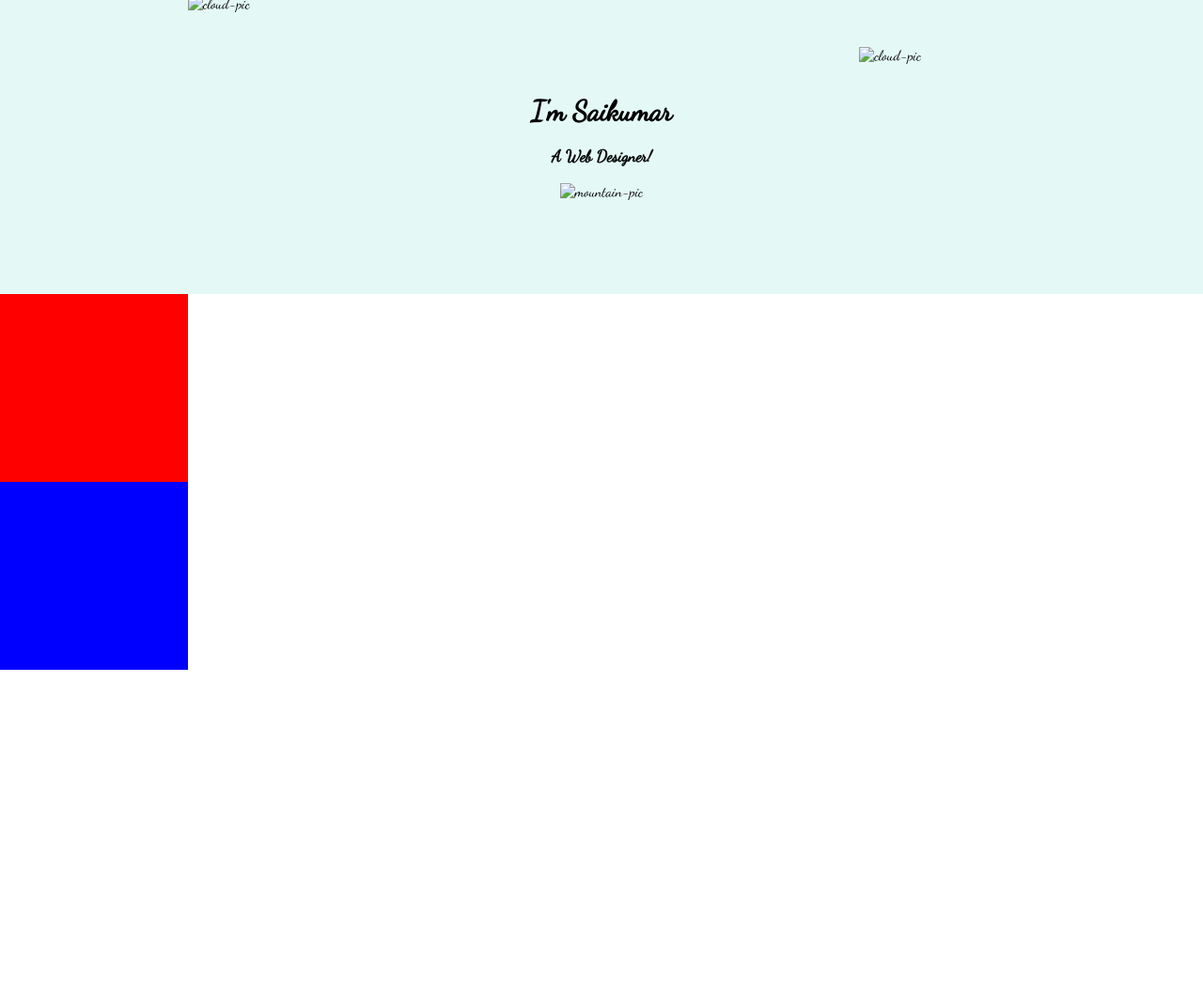
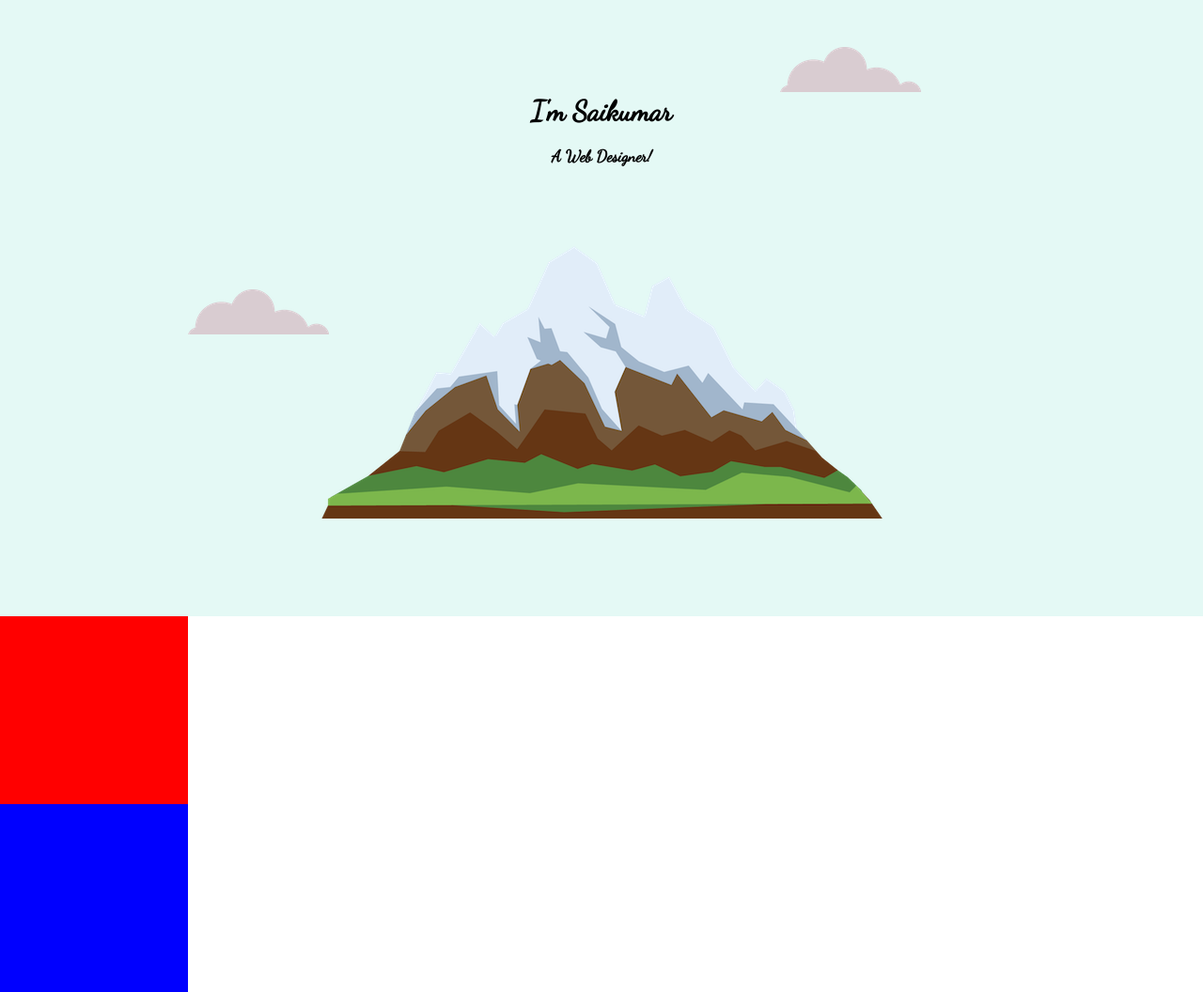
Before and after one commit to Saikumar-B/mycss, a plain HTML site: page index.html in a window 1280 px wide. Shown: the whole page at 94% size. Before the commit the page ends 800 px from the top, so only its background shows below. Drawn offline with Linux system fonts and the light colour scheme.

Commit message:
Update index.html

```diff
--- a/index.html
+++ b/index.html
@@ -9,11 +9,11 @@
   </head>
   <body>
     <div class="topcontainer">
-      <img class="top-cloud" src="images/cloud.png" alt="cloud-pic">
+      <img class="top-cloud" src="cloud.png" alt="cloud-pic">
       <h1>I'm Saikumar</h1>
       <h3>A Web Designer!</h3>
-      <img class="bottom-cloud" src="images/cloud.png" alt="cloud-pic">
-      <img src="images/mountain.png" alt="mountain-pic">
+      <img class="bottom-cloud" src="cloud.png" alt="cloud-pic">
+      <img src="mountain.png" alt="mountain-pic">
     </div>
     <div class="middlecontainer">
 
```
